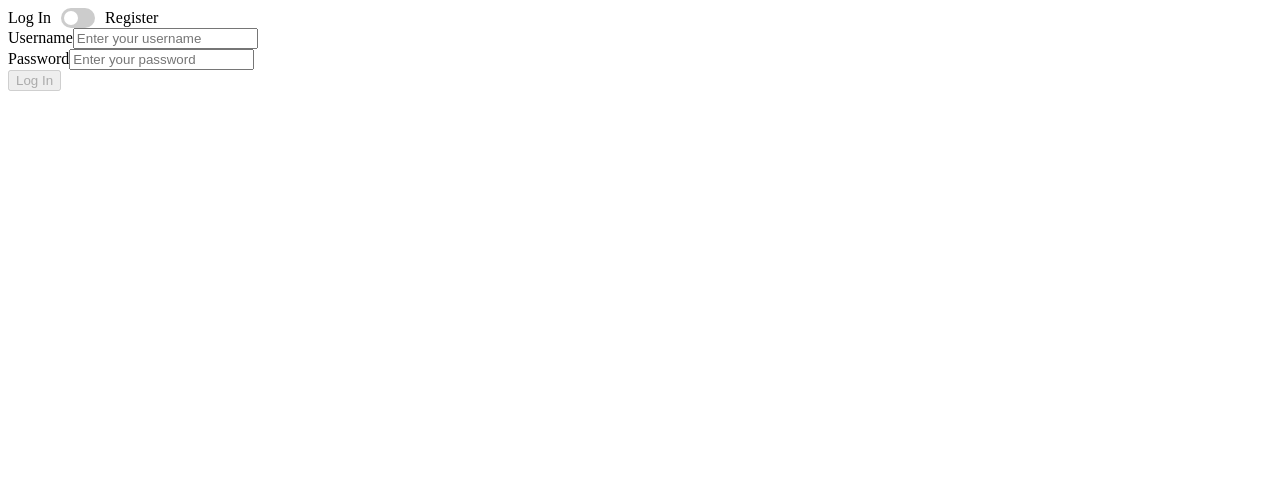
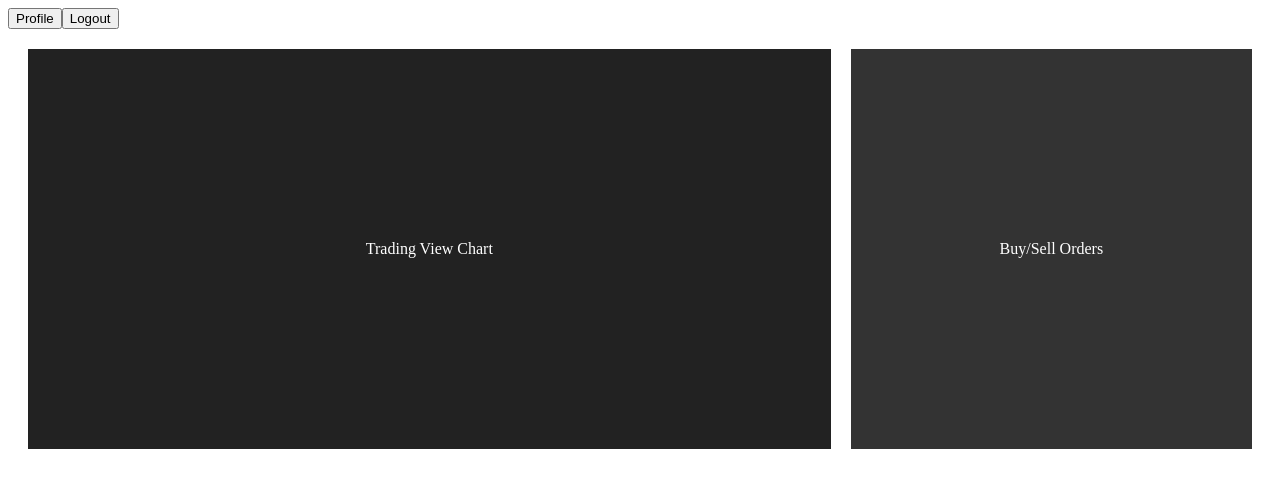
Before and after one commit to Juebana/ProjecteExchange, an Angular app in the folder frontend/: page /dashboard in a window 1280 px wide. Before the commit this address led to /. Shown: the top 488 px of the page. Built offline with nearby package versions, Linux system fonts and the light colour scheme.

Commit message:
implemented basic routing to always got to login at start of the app, and the routing necessary to go to the dashboard after login

```diff
--- a/frontend/src/app/app.component.html
+++ b/frontend/src/app/app.component.html
@@ -1,2 +1 @@
-<!-- <router-outlet /> -->
-<app-sda-login></app-sda-login>
+<router-outlet />
--- a/frontend/src/app/app.routes.ts
+++ b/frontend/src/app/app.routes.ts
@@ -1,3 +1,10 @@
 import { Routes } from '@angular/router';
+import { DashboardComponent } from './components/dashboard/dashboard.component';
+import { LoginComponent } from './components/login/login.component';
 
-export const routes: Routes = [];
+export const routes: Routes = [
+    { path: 'dashboard', component: DashboardComponent },
+    { path: 'login', component: LoginComponent },
+    { path: '', redirectTo: 'login', pathMatch: 'full' },
+    { path: '**', redirectTo: 'login' }
+];
```
